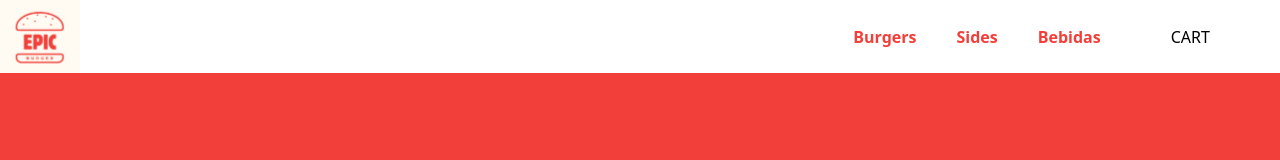
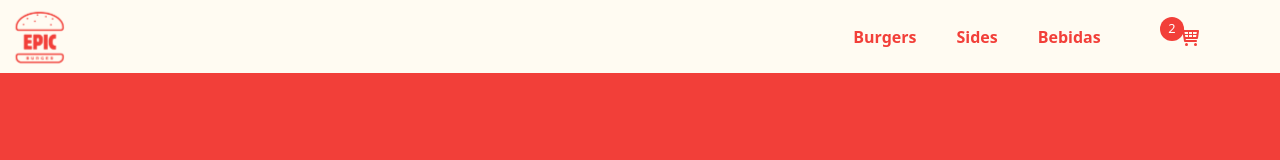
Before and after one commit to emanuelpps/epic-burger-WEB, a Next.js app: page / in a window 1280 px wide. Shown: the top 160 px of the page. Built offline with nearby package versions, Linux system fonts and the light colour scheme.

Commit message:
feat: added cart icon and cart badget

```diff
--- /dev/null
+++ b/app/components/navbar/components/CartBadge.tsx
@@ -0,0 +1,14 @@
+import React from "react";
+
+const CartBadge = () => {
+  return (
+    <div
+      id="cart-badge"
+      className="bg-[#F23F39] text-white rounded-full w-6 h-6 flex justify-center items-center absolute bottom-2 right-24"
+    >
+      <p className="text-[0.8rem]">2</p>
+    </div>
+  );
+};
+
+export default CartBadge;
--- a/app/components/navbar/components/CartContainer.tsx
+++ b/app/components/navbar/components/CartContainer.tsx
@@ -1,4 +1,6 @@
 import React from "react";
+import { TiShoppingCart } from "react-icons/ti";
+import CartBadge from "./CartBadge";
 
 const CartContainer = () => {
   return (
@@ -6,7 +8,13 @@ const CartContainer = () => {
       id="navbar-menu-cart"
       className="flex items-center justify-center w-full"
     >
-      CART
+      <div
+        id="cart-container"
+        className="relative flex items-center justify-center w-full"
+      >
+        <CartBadge />
+        <TiShoppingCart className="text-[1.5rem] text-[#F23F39]" />
+      </div>
     </div>
   );
 };
--- a/app/layout.tsx
+++ b/app/layout.tsx
@@ -28,7 +28,7 @@ export default function RootLayout({
   return (
     <html lang="en">
       <body
-        className={`${geistSans.variable} ${geistMono.variable} antialiased`}
+        className={`${geistSans.variable} ${geistMono.variable} antialiased bg-[#FFFBF2]`}
       >
         <NavBar />
         {children}
```
Also changed, not shown: package.json (+5 -4 lines), 1 other file (tests, documents, lock files or other folders).
